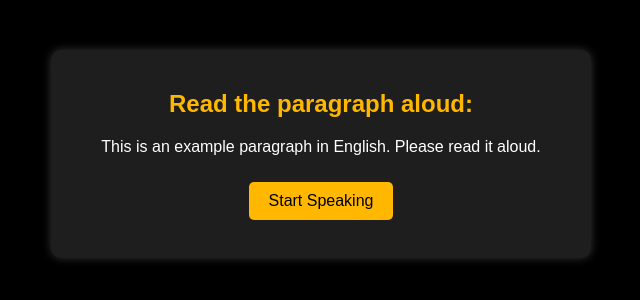
After one commit to GuruCharan-M-2005/Dyslexia_Learning_Disorder_Detection, a Flask app: page /reading in a window 1280 px wide. The commit adds this page. Shown: the top 300 px of the page, without its empty margins (319-959 px from the left). Run offline with Flask 3, Linux system fonts and the light colour scheme.

Commit message:
reading inserted

```diff
--- a/main.py
+++ b/main.py
@@ -48,6 +48,10 @@ def assessment():
 def pattern_recognition():
     return render_template('pattern.html')
 
+@app.route('/reading')
+def reading():
+    return render_template('reading.html')
+
 @app.route('/get_questions')
 def get_questions():
     shuffled_questions = random.sample(questions, 10)
--- a/templates/index.html
+++ b/templates/index.html
@@ -16,6 +16,8 @@
         <p>Select an activity:</p>
         <a href="/assessment" class="btn">Start Assessment</a>
         <a href="/pattern_recognition" class="btn">Pattern Recognition</a>
+        <a href="/reading" class="btn">Reading</a>
+        <a href="/eye_tracking" class="btn">Eye Tracking</a>
     </div>
 </body>
 </html>
--- /dev/null
+++ b/templates/reading.html
@@ -0,0 +1,104 @@
+<!DOCTYPE html>
+<html lang="en">
+<head>
+    <meta charset="UTF-8">
+    <meta name="viewport" content="width=device-width, initial-scale=1.0">
+    <title>Dyslexia Detection</title>
+    <style>
+        .reading-class {
+            font-family: Arial, sans-serif;
+            background-color: black;
+            color: white;
+            text-align: center;
+            margin: 0;
+            padding: 0;
+        }
+        .container {
+            max-width: 500px;
+            margin: 50px auto;
+            padding: 20px;
+            background-color: #1e1e1e;
+            border-radius: 10px;
+            box-shadow: 0px 0px 10px rgba(255, 255, 255, 0.2);
+        }
+        .reading-class h2 {
+            font-size: 24px;
+            color: #ffb700;
+        }
+        .button {
+            padding: 10px 20px;
+            font-size: 16px;
+            background-color: #ffb700;
+            border: none;
+            cursor: pointer;
+            border-radius: 5px;
+            margin-top: 10px;
+            color: black;
+        }
+        .button:hover {
+            background-color: #e69e00;
+        }
+        .feedback {
+            font-size: 18px;
+            font-weight: bold;
+            margin-top: 15px;
+        }
+    </style>
+</head>
+<body class="reading-class">
+    <div class="container" id="text-screen">
+        <h2>Read the paragraph aloud:</h2>
+        <p id="paragraph">This is an example paragraph in English. Please read it aloud.</p>
+        <button class="button" onclick="startRecognition()">Start Speaking</button>
+        <p id="user-speech" class="feedback"></p>
+        <p id="feedback-message" class="feedback"></p>
+    </div>
+
+    <script>
+        let correctText = "This is an example paragraph in English. Please read it aloud.";
+
+        function startRecognition() {
+            const recognition = new (window.SpeechRecognition || window.webkitSpeechRecognition)();
+            recognition.lang = "en-US";
+            recognition.interimResults = false;
+
+            recognition.onstart = function() {
+                document.getElementById("user-speech").textContent = "Listening...";
+            };
+
+            recognition.onresult = function(event) {
+                const userSpeech = event.results[0][0].transcript;
+                document.getElementById("user-speech").textContent = "You said: " + userSpeech;
+                evaluateSpeech(userSpeech);
+            };
+
+            recognition.onerror = function() {
+                document.getElementById("user-speech").textContent = "Error occurred, please try again.";
+            };
+
+            recognition.start();
+        }
+
+        function evaluateSpeech(userSpeech) {
+            const originalWords = correctText.toLowerCase().split(" ");
+            const userWords = userSpeech.toLowerCase().split(" ");
+            let errors = 0;
+
+            for (let i = 0; i < originalWords.length; i++) {
+                if (userWords[i] !== originalWords[i]) {
+                    errors++;
+                }
+            }
+
+            let feedbackMessage = document.getElementById("feedback-message");
+            if (errors > 5) {
+                feedbackMessage.innerHTML = "<span style='color: red;'>Major Dyslexia Detected</span><br>Try phonics exercises and consult a speech therapist.";
+            } else if (errors > 2) {
+                feedbackMessage.innerHTML = "<span style='color: orange;'>Minor Dyslexia Detected</span><br>Practice reading aloud and use speech improvement apps.";
+            } else {
+                feedbackMessage.innerHTML = "<span style='color: green;'>No Dyslexia Detected</span><br>Great job!";
+            }
+        }
+    </script>
+</body>
+</html>
```
